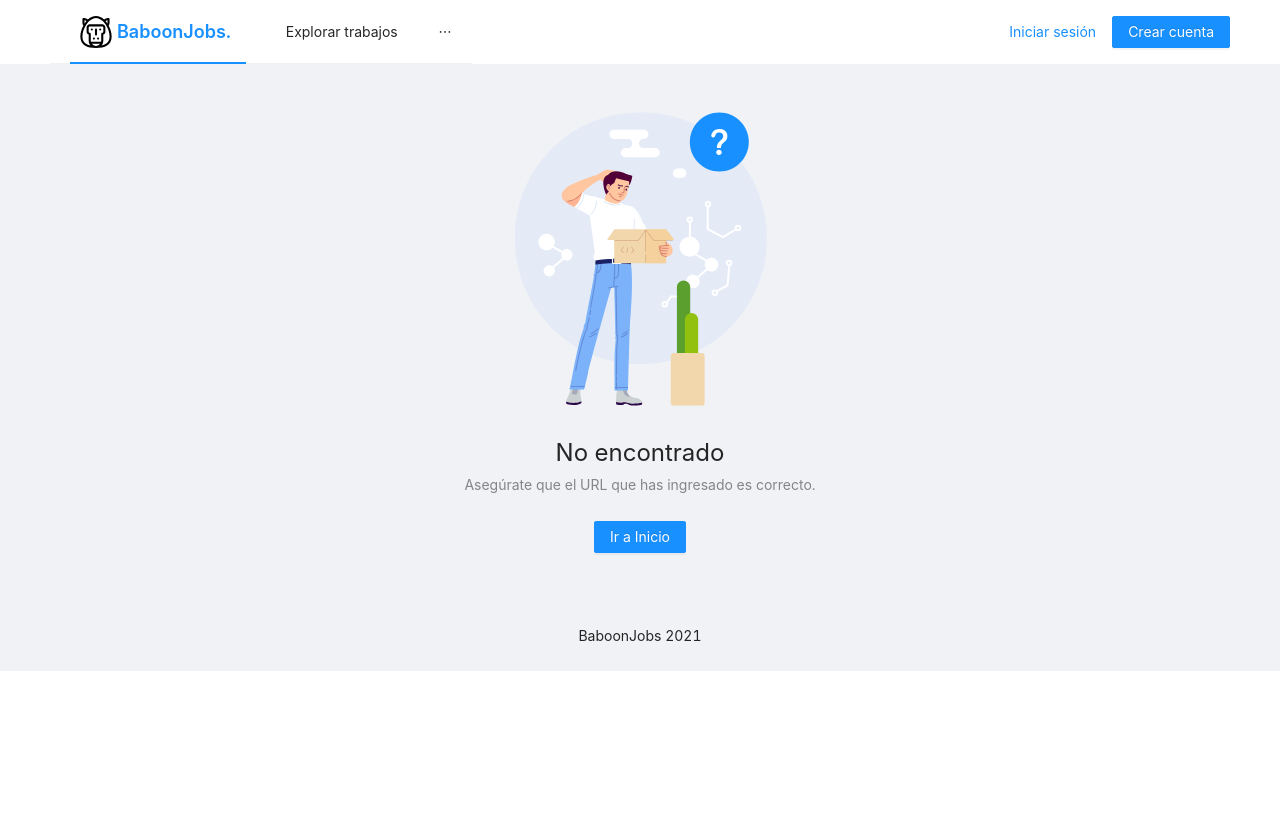
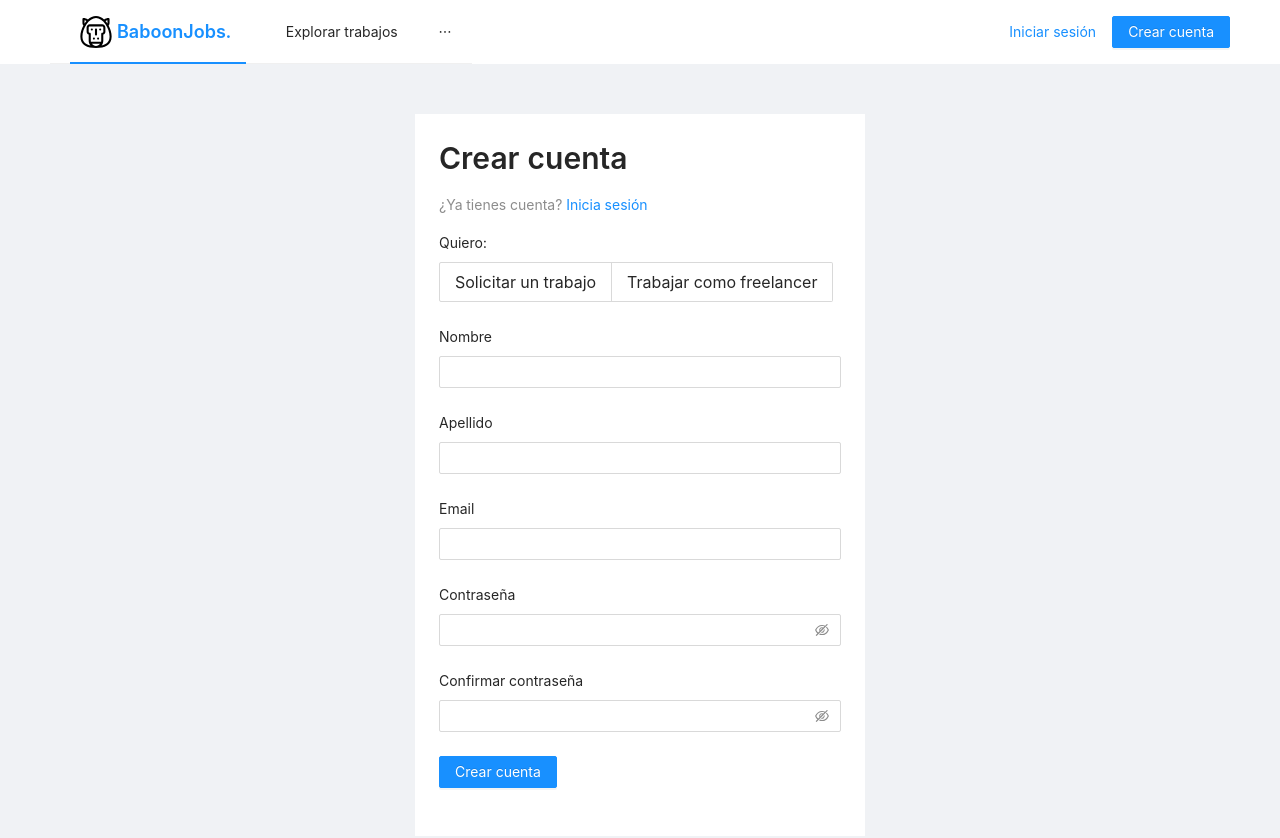
Before and after one commit to baboondev/baboonjobs-frontend, a React (Create React App) app: page /signup in a window 1280 px wide. Shown: the top 838 px of the page. Before the commit the page ends 800 px from the top, so only its background shows below. Built offline with nearby package versions, Linux system fonts and the light colour scheme.

Commit message:
Added SignUp page

```diff
--- a/src/App.js
+++ b/src/App.js
@@ -7,6 +7,7 @@
 import NotAuthorized from "./pages/NotAuthorized/NotAuthorized";
 import NotFound from "./pages/NotFound/NotFound";
 import SignIn from "./pages/SignIn/SignIn";
+import SignUp from "./pages/SignUp/SignUp";
 
 export default function App() {
   const { Footer, Content } = Layout;
@@ -18,6 +19,7 @@
           <Routes>
             <Route index element={<Home />} />
             <Route path="signin" element={<SignIn />} />
+            <Route path="signup" element={<SignUp />} />
             <Route path="notauthorized" element={<NotAuthorized />} />
             <Route path="*" element={<NotFound />} />
           </Routes>
--- /dev/null
+++ b/src/pages/SignUp/SignUp.jsx
@@ -0,0 +1,97 @@
+import React from "react";
+import { Form, Input, Button, Radio } from "antd";
+import { Typography } from 'antd';
+import { Link } from "react-router-dom";
+
+function SignUp() {
+  const onFinish = (values) => {
+    console.log("Success:", values);
+  };
+
+  const onFinishFailed = (errorInfo) => {
+    console.log("Failed:", errorInfo);
+  };
+
+  return (
+    <>
+      <div
+        style={{
+          background: "white",
+          margin: "50px auto",
+          padding: "24px",
+          maxWidth: "450px",
+        }}
+      >
+        <Typography.Title level={2}>Crear cuenta</Typography.Title>
+        <div>
+        <Typography.Text type="secondary">¿Ya tienes cuenta? <Link to="/signin">Inicia sesión</Link></Typography.Text>
+        </div>
+        <Form
+          name="basic"
+          initialValues={{ remember: true }}
+          onFinish={onFinish}
+          onFinishFailed={onFinishFailed}
+          autoComplete="off"
+          layout="vertical"
+          requiredMark={false}
+          style={{marginTop: "16px"}}
+        >
+          <Form.Item
+        name="radio-button"
+        label="Quiero:"
+        rules={[{ required: true, message: 'Debes seleccionar un tipo de cuenta'}]}
+      >
+        <Radio.Group size="large" buttonStyle="solid">
+          <Radio.Button value="employer">Solicitar un trabajo</Radio.Button>
+          <Radio.Button value="worker">Trabajar como freelancer</Radio.Button>
+        </Radio.Group>
+      </Form.Item>
+          <Form.Item
+            label="Nombre"
+            name="firstname"
+            rules={[{ required: true, message: "Ingrese su nombre" }]}
+          >
+            <Input />
+          </Form.Item>
+          <Form.Item
+            label="Apellido"
+            name="surname"
+            rules={[{ required: true, message: "Ingrese su apellido" }]}
+          >
+            <Input />
+          </Form.Item>
+          <Form.Item
+            label="Email"
+            name="email"
+            rules={[{ required: true, message: "Ingrese su email." }]}
+          >
+            <Input />
+          </Form.Item>
+
+          <Form.Item
+            label="Contraseña"
+            name="password"
+            rules={[{ required: true, message: "Ingrese su contraseña" }]}
+          >
+            <Input.Password />
+          </Form.Item>
+          <Form.Item
+            label="Confirmar contraseña"
+            name="confirmpassword"
+            rules={[{ required: true, message: "Debes confirmar la contraseña" }]}
+          >
+            <Input.Password />
+          </Form.Item>
+
+          <Form.Item>
+            <Button type="primary" htmlType="submit">
+              Crear cuenta
+            </Button>
+          </Form.Item>
+        </Form>
+      </div>
+    </>
+  );
+}
+
+export default SignUp;
```
